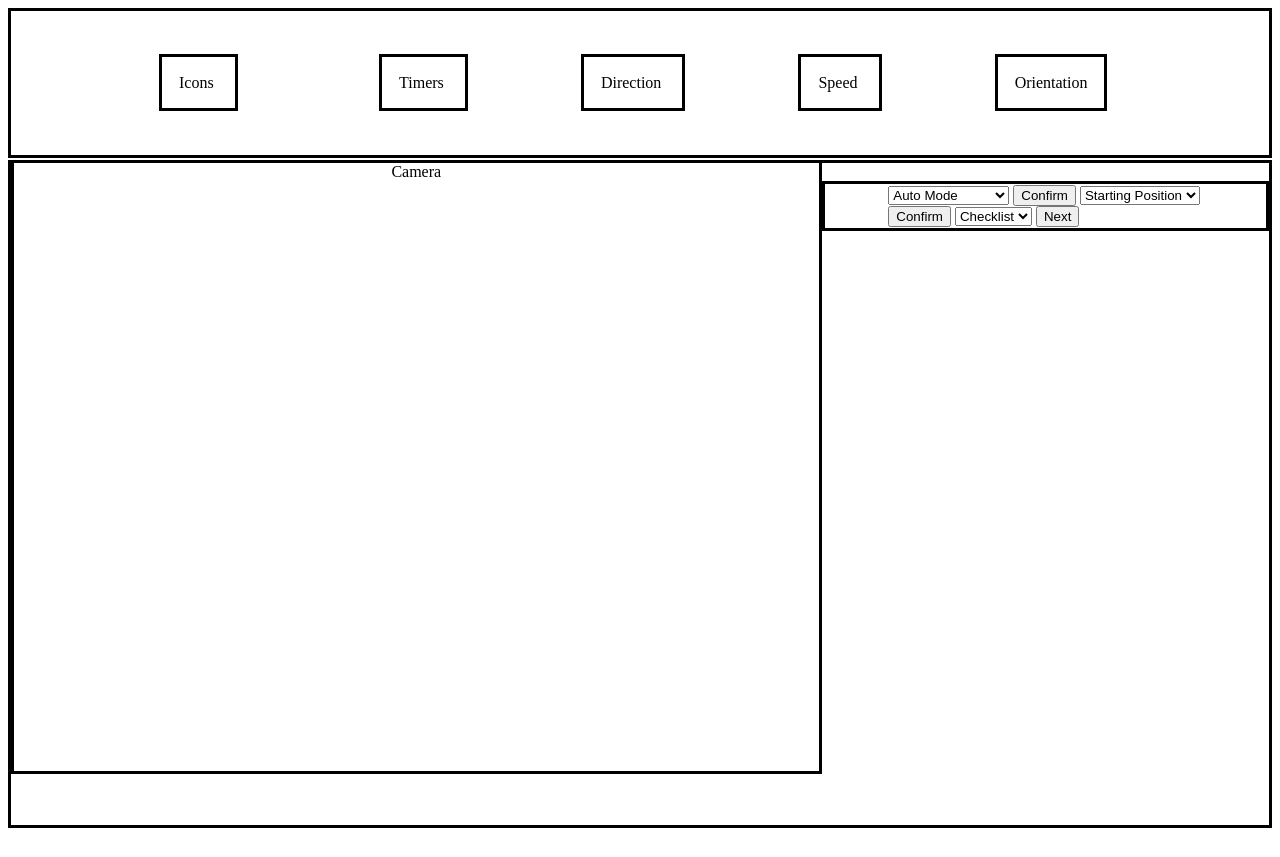
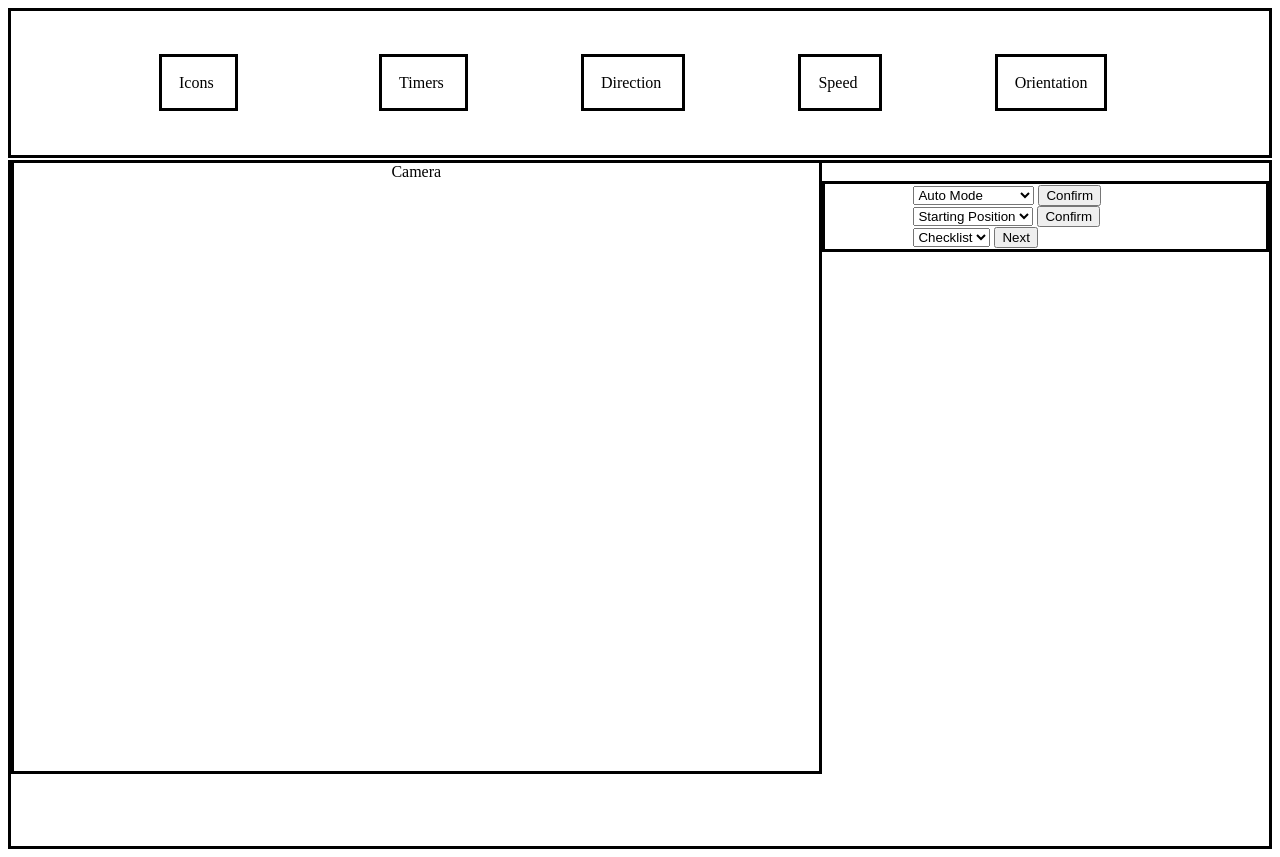
Before and after one commit to thedropbears/powerup-dashboard, a plain HTML site: page Index3.html in a window 1280 px wide. Before the commit the page ends 836 px from the top, so only its background shows below. Drawn offline with Linux system fonts and the light colour scheme.

Commit message:
Changes to fit html code

```diff
--- a/CSS/main3.css
+++ b/CSS/main3.css
@@ -22,8 +22,8 @@
 }
 .BBR{
     border:solid black;
-    padding-left:5%;
-    padding-right:5%;
+    padding-left:7%;
+    padding-right:7%;
     padding-top:0.1%;
     padding-bottom:0.1%;
     margin-left:64.5%;
```
